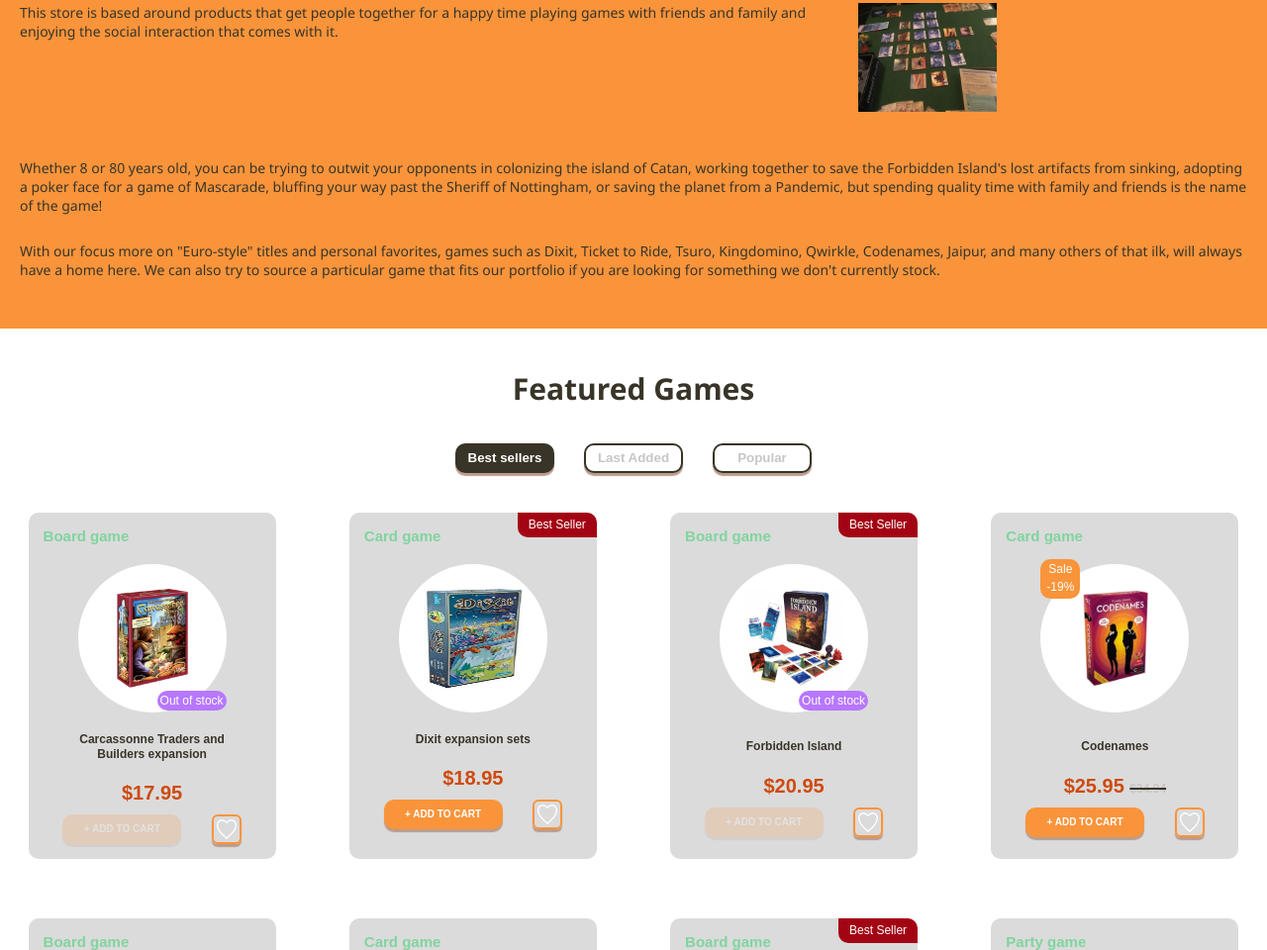
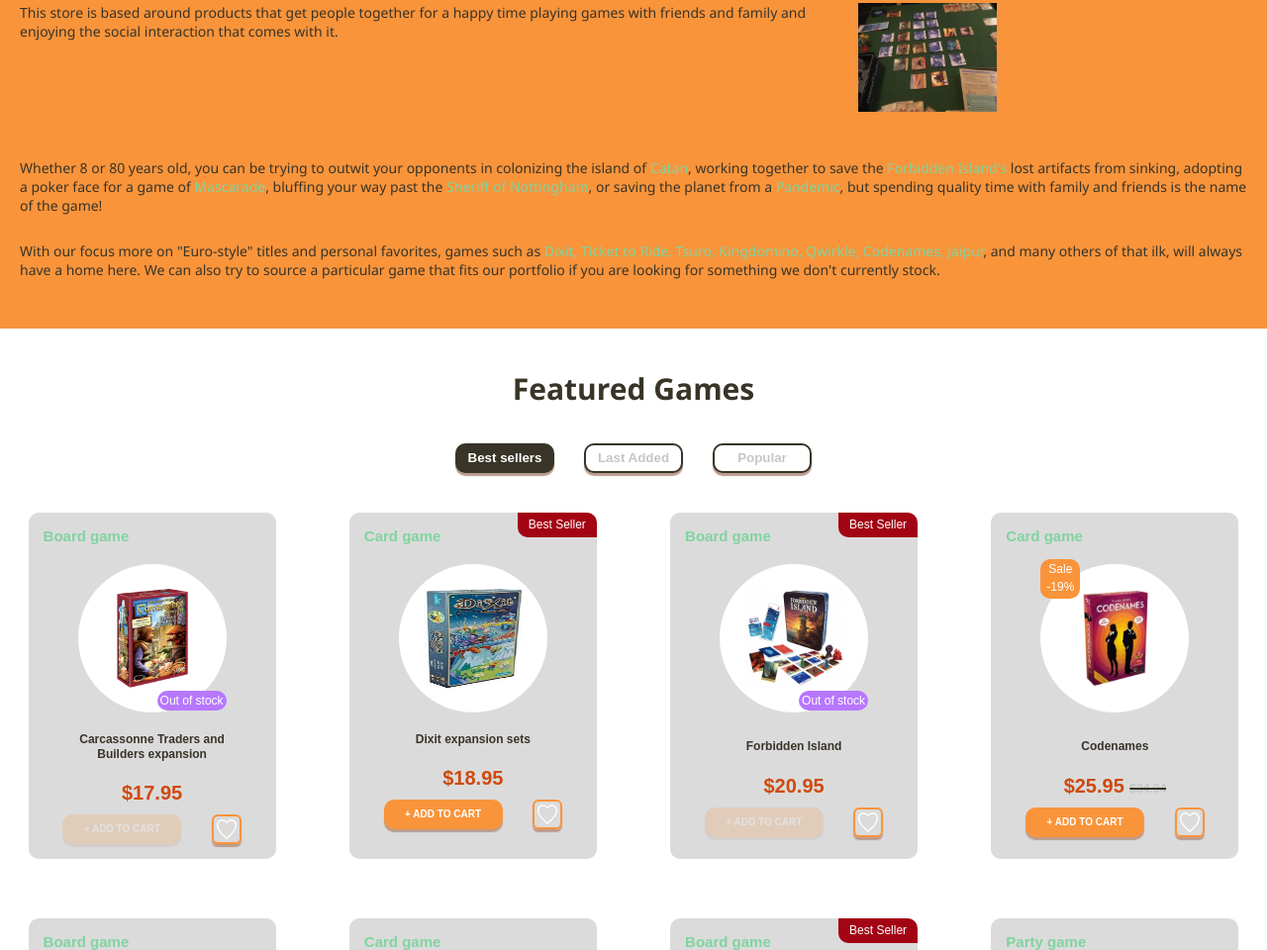
Before and after one commit to Yh0414/AllGoodMeeple, a plain HTML site: page index.html in a window 1280 px wide. Shown: the part 1525-2485 px from the top of the page at 99% size. Drawn offline with nearby package versions, Linux system fonts and the light colour scheme.

Commit message:
text colour update

```diff
--- a/css/colours.css
+++ b/css/colours.css
@@ -154,6 +154,10 @@ h2 {
 
 .about-store p {
     color: var(--colour-bg-footer);
+}
+
+.about-store .paragraph span {
+    color: #80D49F;
 }
 
 /* featured games - mobile ver*/
--- a/index.html
+++ b/index.html
@@ -200,9 +200,9 @@
                         <img src="img/about-store.jpg">
                     </div>
                     <br>
-                    <p>Whether 8 or 80 years old, you can be trying to outwit your opponents in colonizing the island of Catan, working together to save the Forbidden Island's lost artifacts from sinking, adopting a poker face for a game of Mascarade, bluffing your way past the Sheriff of Nottingham, or saving the planet from a Pandemic, but spending quality time with family and friends is the name of the game!</p>
+                    <p>Whether 8 or 80 years old, you can be trying to outwit your opponents in colonizing the island of <span>Catan</span>, working together to save the <span>Forbidden Island's</span> lost artifacts from sinking, adopting a poker face for a game of <span>Mascarade</span>, bluffing your way past the <span>Sheriff of Nottingham</span>, or saving the planet from a <span>Pandemic</span>, but spending quality time with family and friends is the name of the game!</p>
                     <br>
-                    <p>With our focus more on "Euro-style" titles and personal favorites, games such as Dixit, Ticket to Ride, Tsuro, Kingdomino, Qwirkle, Codenames, Jaipur, and many others of that ilk, will always have a home here. We can also try to source a particular game that fits our portfolio if you are looking for something we don't currently stock.</p>
+                    <p>With our focus more on "Euro-style" titles and personal favorites, games such as <span>Dixit, Ticket to Ride, Tsuro, Kingdomino, Qwirkle, Codenames, Jaipur</span>, and many others of that ilk, will always have a home here. We can also try to source a particular game that fits our portfolio if you are looking for something we don't currently stock.</p>
                 </div>
             </div>
         </div>
```
